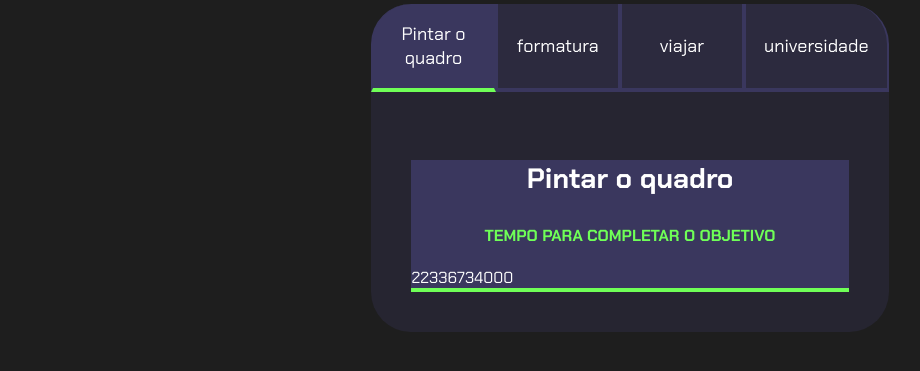
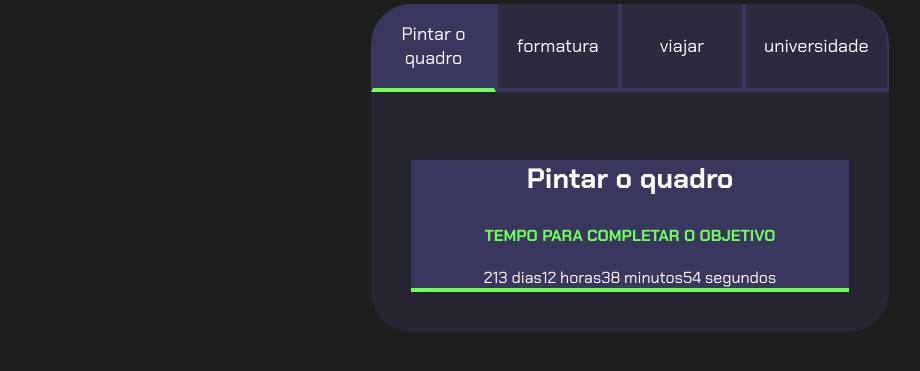
Before and after one commit to maducalado/projeto_de_vida, a plain HTML site: page index.html in a window 1280 px wide. Shown: the part 99-470 px from the top of the page, without its empty margins (10-930 px from the left). Drawn offline with Linux system fonts and the light colour scheme.

Commit message:
Add files via upload

```diff
--- a/main.js
+++ b/main.js
@@ -14,7 +14,21 @@
 }
 
 const contadores = document.querySelectorAll(".contador");
-const tempoObjetivo1 = new Date("2027-02-01T00:00:00");
-let tempoAtual = new Date();
+const tempoObjetivo1 = new Date("2026-12-18T00:00:00");
 
-contadores[0].textContent = tempoObjetivo1 - tempoAtual;
+contadores[0].textContent = calculaTempo(tempoObjetivo1);
+
+function calculaTempo(tempoObjetivo){
+  let tempoAtual = new Date();
+  let tempoFinal = tempoObjetivo  - tempoAtual
+  let segundos = Math.floor(tempoFinal/1000);
+  let minutos = Math.floor(segundos/60);
+  let horas = Math.floor(minutos/60);
+  let dias = Math.floor(horas/24);
+
+  segundos%=60;
+  minutos%=60;
+  horas%=24;
+
+  return dias + " dias" + horas + " horas" + minutos + " minutos" + segundos + " segundos";
+}
--- a/style.css
+++ b/style.css
@@ -88,6 +88,11 @@
     text-transform: uppercase;
 }
 
+.contador{
+    fonte-size: 20px;
+    text-align: center;
+}
+
 @media screen and (min-width: 768px){
   .botoes{
     display: flex;
```
